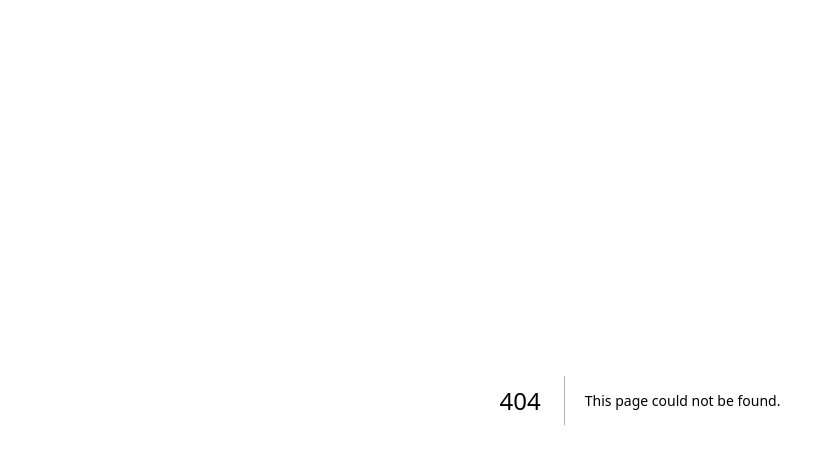
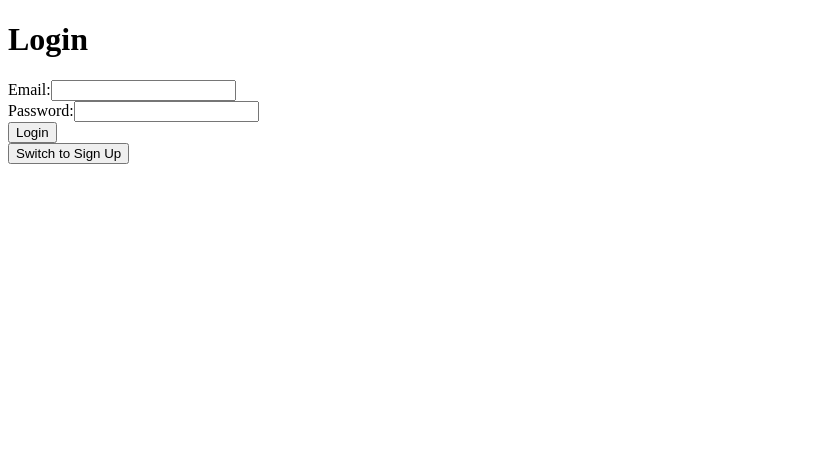
Before and after one commit to CarlosGuaraldo/ContentMaster, a Next.js app: page /auth in a window 1280 px wide. Before the commit this address had no page. Shown: the top 464 px of the page, without its empty margins (0-835 px from the left). Built offline with nearby package versions, Linux system fonts and the light colour scheme.

Commit message:
improving the API to fetch image | starting implementing the authentication

```diff
--- a/package.json
+++ b/package.json
@@ -21,6 +21,7 @@
     "dotenv-cli": "^8.0.0",
     "jsdom": "^25.0.1",
     "next": "14.2.14",
+    "next-auth": "^5.0.0-beta.25",
     "react": "^18",
     "react-dom": "^18",
     "react-quill": "^2.0.0",
--- /dev/null
+++ b/src/app/api/auth/[...nextauth]/middleware.ts
@@ -0,0 +1 @@
+export { auth as middleware } from '@/auth'
--- /dev/null
+++ b/src/app/api/auth/[...nextauth]/route.ts
@@ -0,0 +1,3 @@
+import { handlers } from "@/auth";
+
+export const { GET, POST } = handlers
--- a/src/app/api/images/[id]/[name]/route.ts
+++ b/src/app/api/images/[id]/[name]/route.ts
@@ -6,20 +6,34 @@ import { NextRequest, NextResponse } from 'next/server';
 
 const prisma = new PrismaClient();
 
-export async function GET(req: NextRequest) {
-    // I didn't like the way that I got the route params
-    const url = new URL(req.url)
-    const id = url.pathname.split('/').slice(-2, -1)[0]
-    const name = url.pathname.split('/').slice(-1)[0]
+/*
+TO DO: Handle this warning:
+(node:23164) NOTE: The AWS SDK for JavaScript (v2) is in maintenance mode.
+ SDK releases are limited to address critical bug fixes and security issues only.
+
+Please migrate your code to use AWS SDK for JavaScript (v3).
+For more information, check the blog post at https://a.co/cUPnyil
+(Use `node --trace-warnings ...` to show where the warning was created)
+(node:12872) NOTE: The AWS SDK for JavaScript (v2) is in maintenance mode.
+ SDK releases are limited to address critical bug fixes and security issues only.
+
+Please migrate your code to use AWS SDK for JavaScript (v3).
+For more information, check the blog post at https://a.co/cUPnyil
+(Use `node --trace-warnings ...` to show where the warning was created)
+*/
+
+export async function GET(
+    req: NextRequest,
+    { params }: { params: Promise<{ id: string, name: string }> }
+) {
+    const { id, name } = await params
 
     if (!id || !isUuid(id)) {
-        console.log('Invalid ID:', id);
-        return NextResponse.json({ error: 'Invalid image ID' }, { status: 400 });
+        return NextResponse.json({ error: 'Image not found' }, { status: 400 });
     }
 
     if (!name || name.trim().length === 0) {
-        console.log('Invalid name:', name);
-        return NextResponse.json({ error: 'Invalid image name' }, { status: 400 });
+        return NextResponse.json({ error: 'Image not found' }, { status: 400 });
     }
 
     try {
@@ -31,7 +45,6 @@ export async function GET(req: NextRequest) {
         });
 
         if (!image) {
-            console.log('Image not found in database');
             return NextResponse.json({ error: 'Image not found' }, { status: 404 });
         }
 
@@ -50,6 +63,7 @@ export async function GET(req: NextRequest) {
 
         const headers = new Headers();
         headers.set('Content-Type', data.ContentType!);
+        headers.set('Cache-Control', 'immutable, public');
         headers.set('Content-Length', data.ContentLength!.toString());
 
         const buffer = Buffer.from(data.Body as Uint8Array)
--- /dev/null
+++ b/src/app/auth/page.tsx
@@ -0,0 +1,55 @@
+'use client';
+
+import { useState } from 'react';
+
+export default function AuthPage() {
+    const [email, setEmail] = useState('');
+    const [password, setPassword] = useState('');
+    const [isSignUp, setIsSignUp] = useState(false);
+    const [message, setMessage] = useState('');
+
+    const handleSubmit = (event: React.FormEvent<HTMLFormElement>) => {
+        event.preventDefault();
+
+        // Handle form submission logic here
+
+        if (isSignUp) {
+            setMessage('Sign up successful!');
+        } else {
+            setMessage('Login successful!');
+        }
+    };
+
+    return (
+        <div>
+            <h1>{isSignUp ? 'Sign Up' : 'Login'}</h1>
+            {message && <p>{message}</p>}
+            <form onSubmit={handleSubmit}>
+                <label>
+                    Email:
+                    <input
+                        type="email"
+                        value={email}
+                        onChange={(e) => setEmail(e.target.value)}
+                        required
+                    />
+                </label>
+                <br />
+                <label>
+                    Password:
+                    <input
+                        type="password"
+                        value={password}
+                        onChange={(e) => setPassword(e.target.value)}
+                        required
+                    />
+                </label>
+                <br />
+                <button type="submit">{isSignUp ? 'Sign Up' : 'Login'}</button>
+            </form>
+            <button onClick={() => setIsSignUp(!isSignUp)}>
+                {isSignUp ? 'Switch to Login' : 'Switch to Sign Up'}
+            </button>
+        </div>
+    );
+}
--- /dev/null
+++ b/src/auth.ts
@@ -0,0 +1,6 @@
+import NextAuth from 'next-auth'
+import GitHub from 'next-auth/providers/github'
+
+export const { auth, handlers } = NextAuth({
+    providers: [GitHub],
+})
```
Also changed, not shown: src/app/admin/home/page.tsx (+98 -12 lines), src/app/admin/suneditor/page.tsx (deleted, +0 -101 lines), 1 other file (tests, documents, lock files or other folders).
